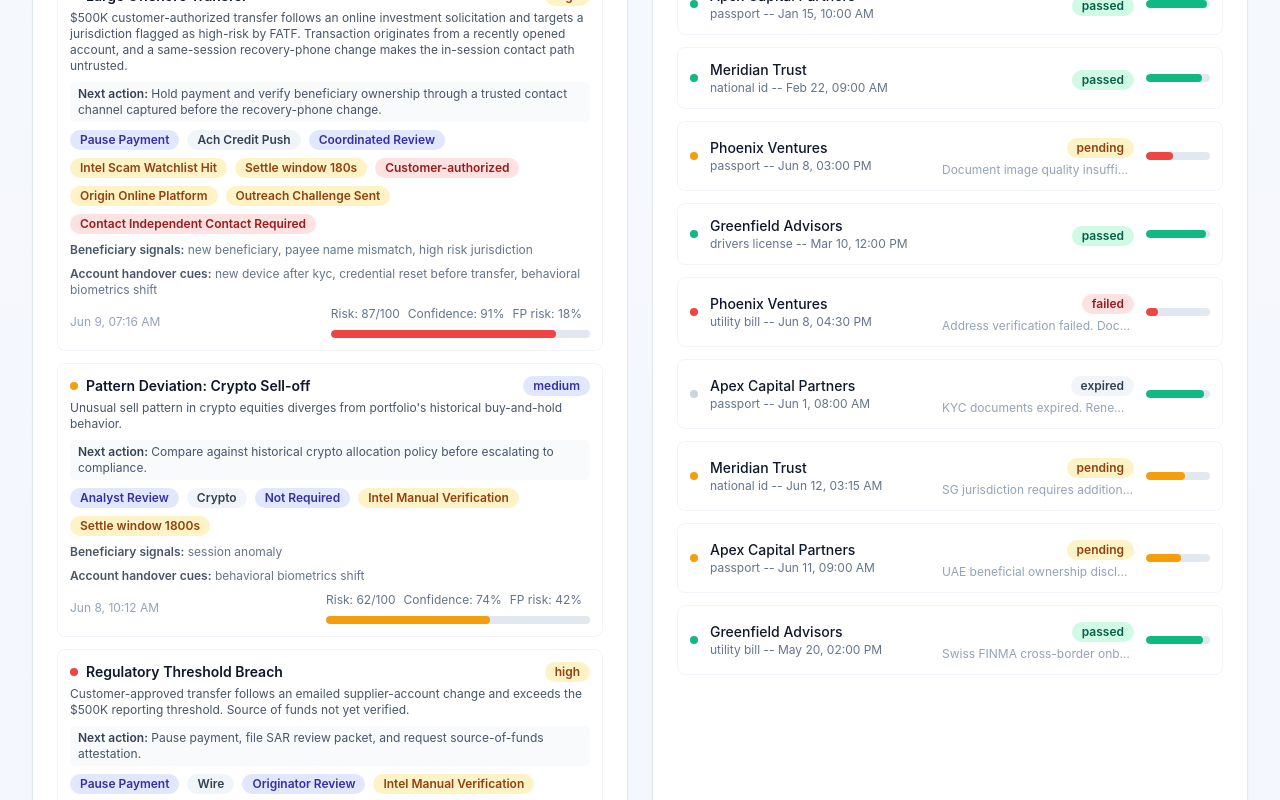
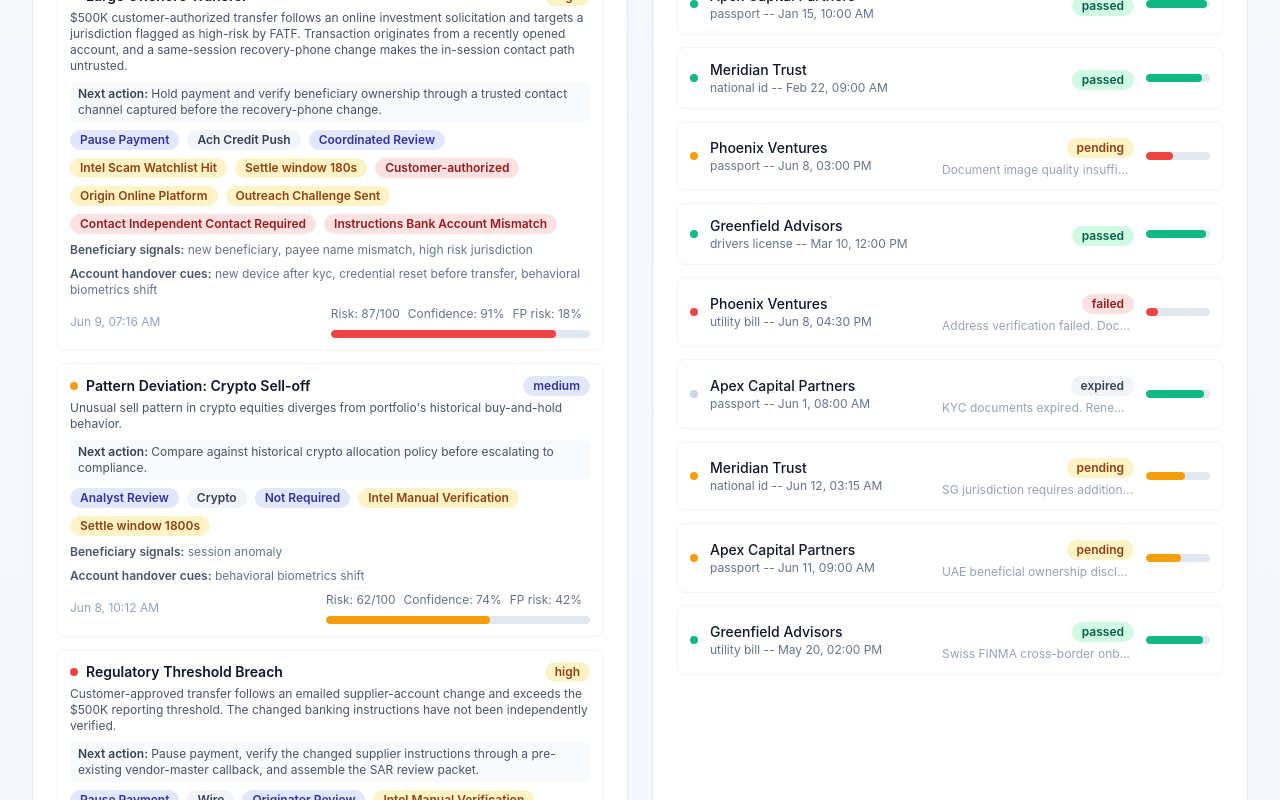
Before and after one commit to tensorgarden/fintech-ai-suite, a Next.js app: page / in a window 1280 px wide. Shown: the part 860-1660 px from the top of the page. Built offline with nearby package versions, Linux system fonts and the light colour scheme.

Commit message:
Add payment instruction verification safeguards

```diff
--- a/src/app/page.tsx
+++ b/src/app/page.tsx
@@ -294,6 +294,20 @@ export default function FintechDashboard() {
                       Contact {formatInterventionAction(alert.customerContactIntegrityStatus)}
                     </Badge>
                   )}
+                  {alert.paymentInstructionVerificationStatus !== "not_required" && (
+                    <Badge
+                      variant={
+                        ["change_unverified", "bank_account_mismatch"].includes(
+                          alert.paymentInstructionVerificationStatus,
+                        )
+                          ? "danger"
+                          : "info"
+                      }
+                      className="text-xs capitalize"
+                    >
+                      Instructions {formatInterventionAction(alert.paymentInstructionVerificationStatus)}
+                    </Badge>
+                  )}
                 </div>
                 {alert.beneficiaryRiskSignals.length > 0 && (
                   <p className="mb-2 text-xs text-slate-500">
--- a/src/lib/demo-data.ts
+++ b/src/lib/demo-data.ts
@@ -92,14 +92,14 @@ export const transactions: Transaction[] = [
 ];
 
 export const fraudAlerts: FraudAlert[] = [
-  { id: "fa-001", transactionId: "tx-005", severity: "high", riskScore: 87, title: "Large Offshore Transfer", description: "$500K customer-authorized transfer follows an online investment solicitation and targets a jurisdiction flagged as high-risk by FATF. Transaction originates from a recently opened account, and a same-session recovery-phone change makes the in-session contact path untrusted.", detectedAt: "2026-06-09T07:16:00Z", status: "new", category: "geographic", modelConfidence: 91, falsePositiveRisk: 18, fundsMovementChannel: "ach_credit_push", counterpartyReviewStatus: "coordinated_review", counterpartyIntelligenceStatus: "scam_watchlist_hit", customerAuthorized: true, scamOriginChannel: "online_platform", customerOutreachStatus: "challenge_sent", customerContactIntegrityStatus: "independent_contact_required", beneficiaryRiskSignals: ["new_beneficiary", "payee_name_mismatch", "high_risk_jurisdiction"], accountHandoverSignals: ["new_device_after_kyc", "credential_reset_before_transfer", "behavioral_biometrics_shift"], aiImpersonationSignals: [], settlementWindowSeconds: 180, interventionAction: "pause_payment", recommendedAction: "Hold payment and verify beneficiary ownership through a trusted contact channel captured before the recovery-phone change." },
-  { id: "fa-002", transactionId: "tx-009", severity: "medium", riskScore: 62, title: "Pattern Deviation: Crypto Sell-off", description: "Unusual sell pattern in crypto equities diverges from portfolio's historical buy-and-hold behavior.", detectedAt: "2026-06-08T10:12:00Z", status: "investigating", category: "anomaly", modelConfidence: 74, falsePositiveRisk: 42, fundsMovementChannel: "crypto", counterpartyReviewStatus: "not_required", counterpartyIntelligenceStatus: "manual_verification", customerAuthorized: false, scamOriginChannel: "not_applicable", customerOutreachStatus: "not_required", customerContactIntegrityStatus: "trusted_channels_intact", beneficiaryRiskSignals: ["session_anomaly"], accountHandoverSignals: ["behavioral_biometrics_shift"], aiImpersonationSignals: [], settlementWindowSeconds: 1800, interventionAction: "analyst_review", recommendedAction: "Compare against historical crypto allocation policy before escalating to compliance." },
-  { id: "fa-003", transactionId: "tx-011", severity: "high", riskScore: 79, title: "Regulatory Threshold Breach", description: "Customer-approved transfer follows an emailed supplier-account change and exceeds the $500K reporting threshold. Source of funds not yet verified.", detectedAt: "2026-06-07T18:30:00Z", status: "new", category: "aml", modelConfidence: 88, falsePositiveRisk: 22, fundsMovementChannel: "wire", counterpartyReviewStatus: "originator_review", counterpartyIntelligenceStatus: "manual_verification", customerAuthorized: true, scamOriginChannel: "email", customerOutreachStatus: "queued", customerContactIntegrityStatus: "trusted_channels_intact", beneficiaryRiskSignals: ["new_beneficiary", "high_risk_jurisdiction"], accountHandoverSignals: ["new_device_after_kyc"], aiImpersonationSignals: [], settlementWindowSeconds: 240, interventionAction: "pause_payment", recommendedAction: "Pause payment, file SAR review packet, and request source-of-funds attestation." },
-  { id: "fa-004", transactionId: "tx-015", severity: "medium", riskScore: 55, title: "Insider Window Correlation", description: "Bond sale timing aligns with known insider trading window for related securities.", detectedAt: "2026-06-06T16:25:00Z", status: "investigating", category: "anomaly", modelConfidence: 67, falsePositiveRisk: 51, fundsMovementChannel: "securities_trade", counterpartyReviewStatus: "not_required", counterpartyIntelligenceStatus: "clear", customerAuthorized: false, scamOriginChannel: "not_applicable", customerOutreachStatus: "not_required", customerContactIntegrityStatus: "trusted_channels_intact", beneficiaryRiskSignals: ["session_anomaly"], accountHandoverSignals: [], aiImpersonationSignals: [], settlementWindowSeconds: 3600, interventionAction: "analyst_review", recommendedAction: "Check employee watchlist and market-news timing before formal investigation." },
-  { id: "fa-005", severity: "critical", riskScore: 94, title: "Identity Verification Failure", description: "Multiple KYC document mismatches and deepfake injection artifacts detected in the liveness capture for Phoenix Ventures. Possible synthetic identity.", detectedAt: "2026-06-09T06:00:00Z", status: "new", category: "identity", modelConfidence: 96, falsePositiveRisk: 9, fundsMovementChannel: "card", counterpartyReviewStatus: "originator_review", counterpartyIntelligenceStatus: "manual_verification", customerAuthorized: false, scamOriginChannel: "online_platform", customerOutreachStatus: "challenge_sent", customerContactIntegrityStatus: "independent_contact_required", beneficiaryRiskSignals: ["payee_name_mismatch", "device_handoff"], accountHandoverSignals: ["new_device_after_kyc", "sim_swap_indicator"], aiImpersonationSignals: ["deepfake_injection_suspected", "synthetic_document_artifact"], settlementWindowSeconds: 120, interventionAction: "step_up_verification", recommendedAction: "Freeze onboarding workflow, run an independent liveness challenge, and request live document re-verification." },
-  { id: "fa-006", severity: "low", riskScore: 28, title: "Velocity Check: Rapid Trading", description: "Three consecutive trades executed within 5 minutes. Within tolerance but flagged for review.", detectedAt: "2026-06-08T14:55:00Z", status: "dismissed", category: "velocity", modelConfidence: 53, falsePositiveRisk: 68, fundsMovementChannel: "securities_trade", counterpartyReviewStatus: "not_required", counterpartyIntelligenceStatus: "clear", customerAuthorized: false, scamOriginChannel: "not_applicable", customerOutreachStatus: "not_required", customerContactIntegrityStatus: "trusted_channels_intact", beneficiaryRiskSignals: ["session_anomaly"], accountHandoverSignals: [], aiImpersonationSignals: [], settlementWindowSeconds: 7200, interventionAction: "analyst_review", recommendedAction: "Route to analyst sampling queue; likely benign unless paired with login anomalies." },
-  { id: "fa-007", severity: "high", riskScore: 81, title: "Suspicious Structuring Pattern", description: "Multiple sub-$10K transactions follow a recovery-email change that blocked routine outreach, potentially structured to avoid reporting and mule-account detection.", detectedAt: "2026-06-08T09:30:00Z", status: "new", category: "aml", modelConfidence: 84, falsePositiveRisk: 28, fundsMovementChannel: "ach_credit_push", counterpartyReviewStatus: "receiving_bank_review", counterpartyIntelligenceStatus: "mule_cluster_match", customerAuthorized: false, scamOriginChannel: "unknown", customerOutreachStatus: "not_required", customerContactIntegrityStatus: "outbound_channel_blocked", beneficiaryRiskSignals: ["mule_network_link", "new_beneficiary"], accountHandoverSignals: ["session_cookie_replay", "behavioral_biometrics_shift"], aiImpersonationSignals: [], settlementWindowSeconds: 210, interventionAction: "freeze_mule_route", recommendedAction: "Aggregate linked accounts, freeze mule-route settlement, and verify through a pre-change customer contact channel." },
-  { id: "fa-008", severity: "medium", riskScore: 48, title: "Geographic Anomaly: IP Mismatch", description: "Login from an unrecognized jurisdiction during a customer-authorized session while the customer reports voice-clone artifacts on a live phone call with an alleged bank investigator. A recent recovery-phone change makes the in-session contact path untrusted. Account normally accessed from New York; this login originated in Eastern Europe.", detectedAt: "2026-06-07T22:15:00Z", status: "investigating", category: "geographic", modelConfidence: 72, falsePositiveRisk: 46, fundsMovementChannel: "instant_payment", counterpartyReviewStatus: "receiving_bank_review", counterpartyIntelligenceStatus: "manual_verification", customerAuthorized: true, scamOriginChannel: "telecom", customerOutreachStatus: "challenge_sent", customerContactIntegrityStatus: "recent_contact_change", beneficiaryRiskSignals: ["device_handoff", "session_anomaly"], accountHandoverSignals: ["new_device_after_kyc", "session_cookie_replay"], aiImpersonationSignals: ["voice_clone_suspected", "authority_impersonation"], settlementWindowSeconds: 240, interventionAction: "step_up_verification", recommendedAction: "Pause release, challenge with step-up authentication, and verify the caller through a trusted-channel callback." },
+  { id: "fa-001", transactionId: "tx-005", severity: "high", riskScore: 87, title: "Large Offshore Transfer", description: "$500K customer-authorized transfer follows an online investment solicitation and targets a jurisdiction flagged as high-risk by FATF. Transaction originates from a recently opened account, and a same-session recovery-phone change makes the in-session contact path untrusted.", detectedAt: "2026-06-09T07:16:00Z", status: "new", category: "geographic", modelConfidence: 91, falsePositiveRisk: 18, fundsMovementChannel: "ach_credit_push", counterpartyReviewStatus: "coordinated_review", counterpartyIntelligenceStatus: "scam_watchlist_hit", customerAuthorized: true, scamOriginChannel: "online_platform", customerOutreachStatus: "challenge_sent", customerContactIntegrityStatus: "independent_contact_required", paymentInstructionVerificationStatus: "bank_account_mismatch", beneficiaryRiskSignals: ["new_beneficiary", "payee_name_mismatch", "high_risk_jurisdiction"], accountHandoverSignals: ["new_device_after_kyc", "credential_reset_before_transfer", "behavioral_biometrics_shift"], aiImpersonationSignals: [], settlementWindowSeconds: 180, interventionAction: "pause_payment", recommendedAction: "Hold payment and verify beneficiary ownership through a trusted contact channel captured before the recovery-phone change." },
+  { id: "fa-002", transactionId: "tx-009", severity: "medium", riskScore: 62, title: "Pattern Deviation: Crypto Sell-off", description: "Unusual sell pattern in crypto equities diverges from portfolio's historical buy-and-hold behavior.", detectedAt: "2026-06-08T10:12:00Z", status: "investigating", category: "anomaly", modelConfidence: 74, falsePositiveRisk: 42, fundsMovementChannel: "crypto", counterpartyReviewStatus: "not_required", counterpartyIntelligenceStatus: "manual_verification", customerAuthorized: false, scamOriginChannel: "not_applicable", customerOutreachStatus: "not_required", customerContactIntegrityStatus: "trusted_channels_intact", paymentInstructionVerificationStatus: "not_required", beneficiaryRiskSignals: ["session_anomaly"], accountHandoverSignals: ["behavioral_biometrics_shift"], aiImpersonationSignals: [], settlementWindowSeconds: 1800, interventionAction: "analyst_review", recommendedAction: "Compare against historical crypto allocation policy before escalating to compliance." },
+  { id: "fa-003", transactionId: "tx-011", severity: "high", riskScore: 79, title: "Regulatory Threshold Breach", description: "Customer-approved transfer follows an emailed supplier-account change and exceeds the $500K reporting threshold. The changed banking instructions have not been independently verified.", detectedAt: "2026-06-07T18:30:00Z", status: "new", category: "aml", modelConfidence: 88, falsePositiveRisk: 22, fundsMovementChannel: "wire", counterpartyReviewStatus: "originator_review", counterpartyIntelligenceStatus: "manual_verification", customerAuthorized: true, scamOriginChannel: "email", customerOutreachStatus: "queued", customerContactIntegrityStatus: "trusted_channels_intact", paymentInstructionVerificationStatus: "change_unverified", beneficiaryRiskSignals: ["new_beneficiary", "high_risk_jurisdiction"], accountHandoverSignals: ["new_device_after_kyc"], aiImpersonationSignals: [], settlementWindowSeconds: 240, interventionAction: "pause_payment", recommendedAction: "Pause payment, verify the changed supplier instructions through a pre-existing vendor-master callback, and assemble the SAR review packet." },
+  { id: "fa-004", transactionId: "tx-015", severity: "medium", riskScore: 55, title: "Insider Window Correlation", description: "Bond sale timing aligns with known insider trading window for related securities.", detectedAt: "2026-06-06T16:25:00Z", status: "investigating", category: "anomaly", modelConfidence: 67, falsePositiveRisk: 51, fundsMovementChannel: "securities_trade", counterpartyReviewStatus: "not_required", counterpartyIntelligenceStatus: "clear", customerAuthorized: false, scamOriginChannel: "not_applicable", customerOutreachStatus: "not_required", customerContactIntegrityStatus: "trusted_channels_intact", paymentInstructionVerificationStatus: "not_required", beneficiaryRiskSignals: ["session_anomaly"], accountHandoverSignals: [], aiImpersonationSignals: [], settlementWindowSeconds: 3600, interventionAction: "analyst_review", recommendedAction: "Check employee watchlist and market-news timing before formal investigation." },
+  { id: "fa-005", severity: "critical", riskScore: 94, title: "Identity Verification Failure", description: "Multiple KYC document mismatches and deepfake injection artifacts detected in the liveness capture for Phoenix Ventures. Possible synthetic identity.", detectedAt: "2026-06-09T06:00:00Z", status: "new", category: "identity", modelConfidence: 96, falsePositiveRisk: 9, fundsMovementChannel: "card", counterpartyReviewStatus: "originator_review", counterpartyIntelligenceStatus: "manual_verification", customerAuthorized: false, scamOriginChannel: "online_platform", customerOutreachStatus: "challenge_sent", customerContactIntegrityStatus: "independent_contact_required", paymentInstructionVerificationStatus: "not_required", beneficiaryRiskSignals: ["payee_name_mismatch", "device_handoff"], accountHandoverSignals: ["new_device_after_kyc", "sim_swap_indicator"], aiImpersonationSignals: ["deepfake_injection_suspected", "synthetic_document_artifact"], settlementWindowSeconds: 120, interventionAction: "step_up_verification", recommendedAction: "Freeze onboarding workflow, run an independent liveness challenge, and request live document re-verification." },
+  { id: "fa-006", severity: "low", riskScore: 28, title: "Velocity Check: Rapid Trading", description: "Three consecutive trades executed within 5 minutes. Within tolerance but flagged for review.", detectedAt: "2026-06-08T14:55:00Z", status: "dismissed", category: "velocity", modelConfidence: 53, falsePositiveRisk: 68, fundsMovementChannel: "securities_trade", counterpartyReviewStatus: "not_required", counterpartyIntelligenceStatus: "clear", customerAuthorized: false, scamOriginChannel: "not_applicable", customerOutreachStatus: "not_required", customerContactIntegrityStatus: "trusted_channels_intact", paymentInstructionVerificationStatus: "not_required", beneficiaryRiskSignals: ["session_anomaly"], accountHandoverSignals: [], aiImpersonationSignals: [], settlementWindowSeconds: 7200, interventionAction: "analyst_review", recommendedAction: "Route to analyst sampling queue; likely benign unless paired with login anomalies." },
+  { id: "fa-007", severity: "high", riskScore: 81, title: "Suspicious Structuring Pattern", description: "Multiple sub-$10K transactions follow a recovery-email change that blocked routine outreach, potentially structured to avoid reporting and mule-account detection.", detectedAt: "2026-06-08T09:30:00Z", status: "new", category: "aml", modelConfidence: 84, falsePositiveRisk: 28, fundsMovementChannel: "ach_credit_push", counterpartyReviewStatus: "receiving_bank_review", counterpartyIntelligenceStatus: "mule_cluster_match", customerAuthorized: false, scamOriginChannel: "unknown", customerOutreachStatus: "not_required", customerContactIntegrityStatus: "outbound_channel_blocked", paymentInstructionVerificationStatus: "existing_instructions_match", beneficiaryRiskSignals: ["mule_network_link", "new_beneficiary"], accountHandoverSignals: ["session_cookie_replay", "behavioral_biometrics_shift"], aiImpersonationSignals: [], settlementWindowSeconds: 210, interventionAction: "freeze_mule_route", recommendedAction: "Aggregate linked accounts, freeze mule-route settlement, and verify through a pre-change customer contact channel." },
+  { id: "fa-008", severity: "medium", riskScore: 48, title: "Geographic Anomaly: IP Mismatch", description: "Login from an unrecognized jurisdiction during a customer-authorized session while the customer reports voice-clone artifacts on a live phone call with an alleged bank investigator. A recent recovery-phone change makes the in-session contact path untrusted. Account normally accessed from New York; this login originated in Eastern Europe.", detectedAt: "2026-06-07T22:15:00Z", status: "investigating", category: "geographic", modelConfidence: 72, falsePositiveRisk: 46, fundsMovementChannel: "instant_payment", counterpartyReviewStatus: "receiving_bank_review", counterpartyIntelligenceStatus: "manual_verification", customerAuthorized: true, scamOriginChannel: "telecom", customerOutreachStatus: "challenge_sent", customerContactIntegrityStatus: "recent_contact_change", paymentInstructionVerificationStatus: "existing_instructions_match", beneficiaryRiskSignals: ["device_handoff", "session_anomaly"], accountHandoverSignals: ["new_device_after_kyc", "session_cookie_replay"], aiImpersonationSignals: ["voice_clone_suspected", "authority_impersonation"], settlementWindowSeconds: 240, interventionAction: "step_up_verification", recommendedAction: "Pause release, challenge with step-up authentication, and verify the caller through a trusted-channel callback." },
 ];
 
 export const kycChecks: KYCCheck[] = [
--- a/src/lib/types.ts
+++ b/src/lib/types.ts
@@ -70,6 +70,13 @@ export type CustomerContactIntegrityStatus =
   | "outbound_channel_blocked"
   | "independent_contact_required";
 
+export type PaymentInstructionVerificationStatus =
+  | "not_required"
+  | "existing_instructions_match"
+  | "change_unverified"
+  | "verified_via_independent_channel"
+  | "bank_account_mismatch";
+
 export type ScamOriginChannel =
   | "online_platform"
   | "telecom"
@@ -113,6 +120,7 @@ export interface FraudAlert {
   scamOriginChannel: ScamOriginChannel; // cross-sector source of the deception or fraud exposure
   customerOutreachStatus: CustomerOutreachStatus; // direct customer warning/challenge state before release
   customerContactIntegrityStatus: CustomerContactIntegrityStatus; // prevents verification through contact details changed during takeover
+  paymentInstructionVerificationStatus: PaymentInstructionVerificationStatus; // requires independent checks for changed payee instructions
   beneficiaryRiskSignals: BeneficiaryRiskSignal[]; // payee, mule, or session evidence beyond clean auth
   accountHandoverSignals: AccountHandoverSignal[]; // post-onboarding takeover cues before funds move
   aiImpersonationSignals: AiImpersonationSignal[]; // deepfake or synthetic-media evidence requiring independent verification
```
Also changed, not shown: 1 other file (tests, documents, lock files or other folders).
